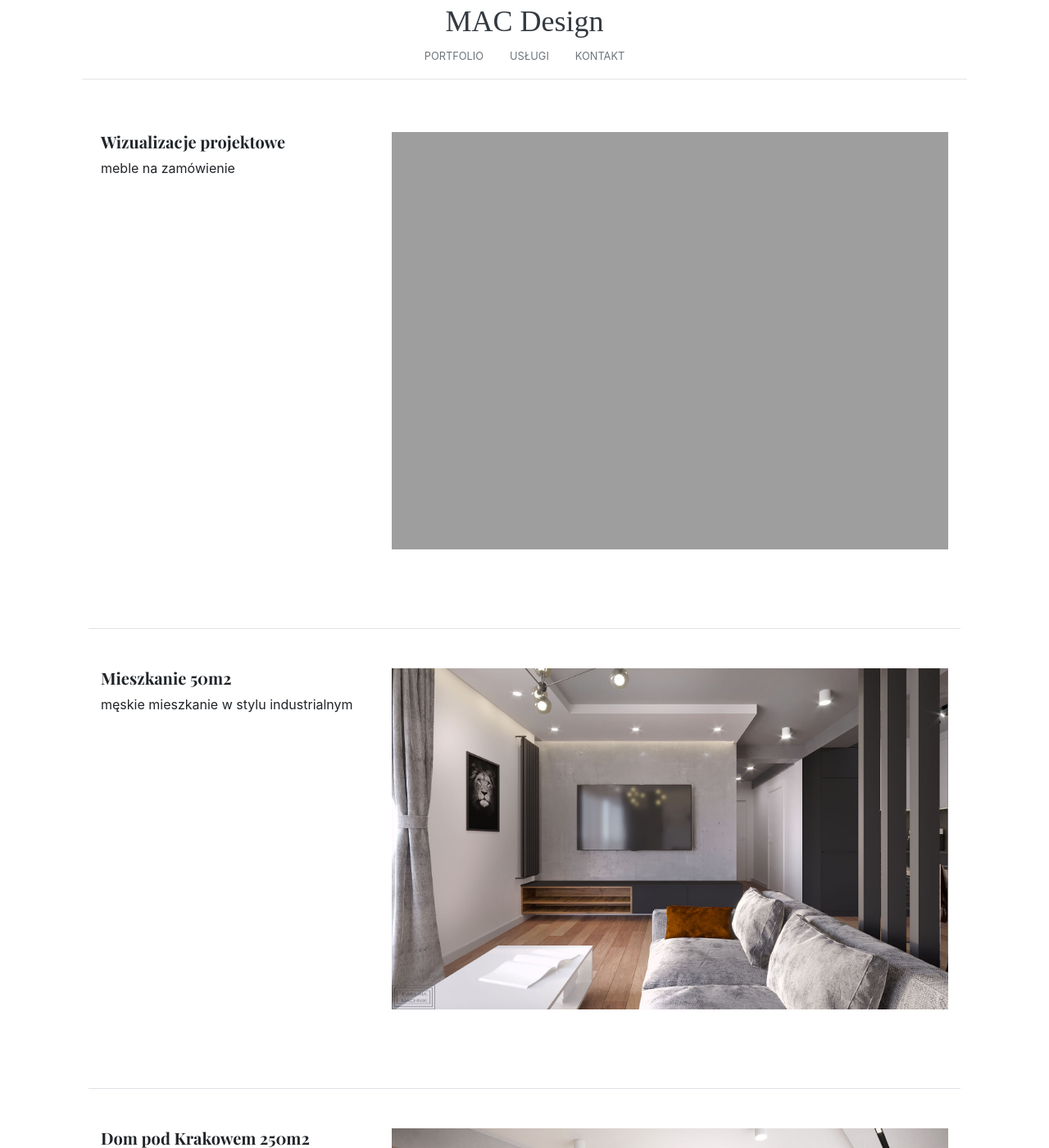
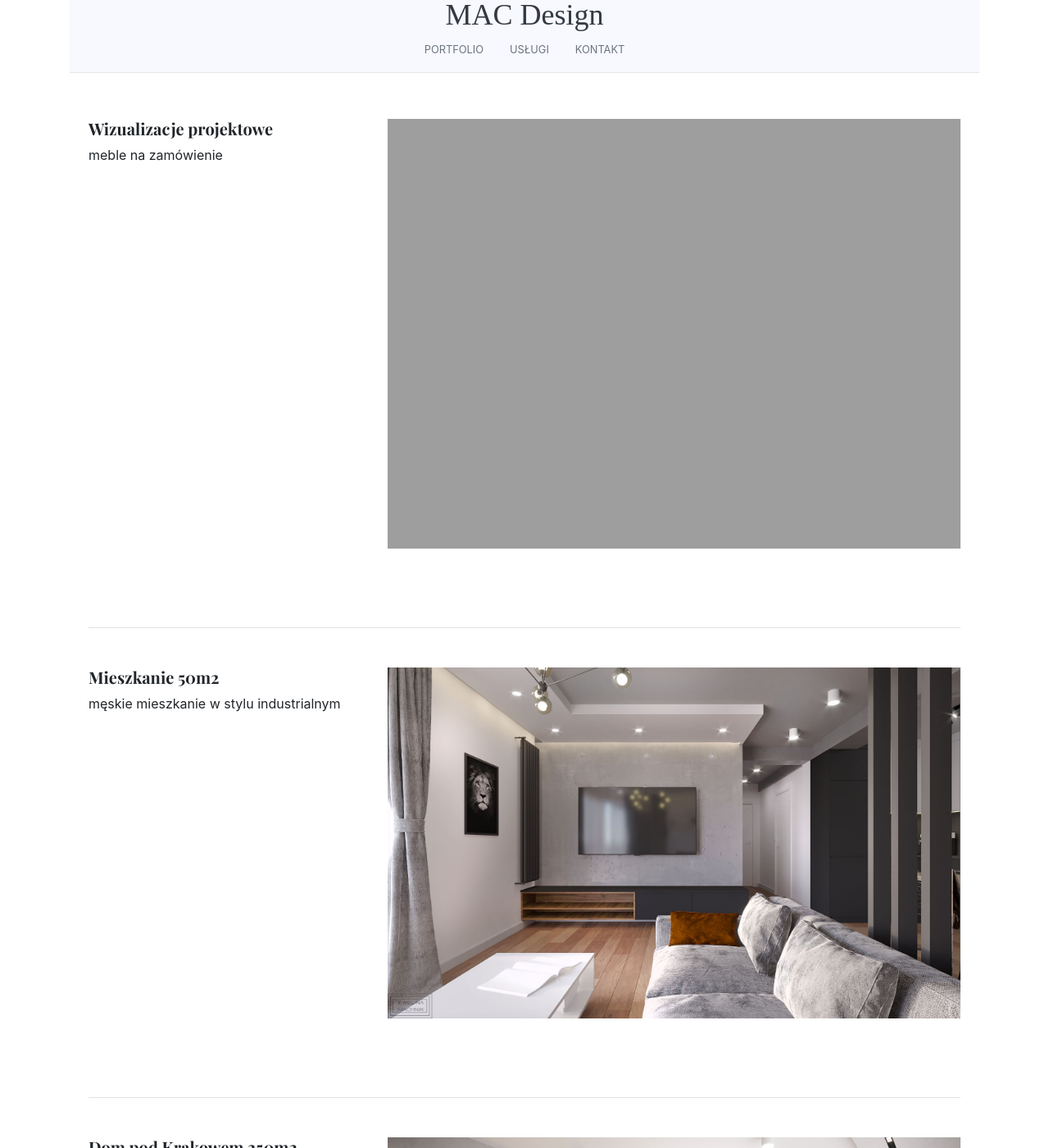
Before and after one commit to RMachnik/mac-design, a Jekyll site: the page built from index.html, in a window 1280 px wide and 1400 px high. Shown: the whole window at 82% size. Built offline with Jekyll 4.4.1, drawn with Linux system fonts in a browser that asks for light colours; nearby versions of some CDN libraries; some web fonts are replaced.

Commit message:
fixing css

```diff
--- a/_includes/header.html
+++ b/_includes/header.html
@@ -1,5 +1,5 @@
-<div class="container align-content-center sticky-top navigation">
-    <header class="blog-header my-2">
+<div class="align-content-center sticky-top navigation">
+    <header class="blog-header">
         <div class="col-12 text-center">
             <a class="blog-header-logo text-dark" href="{{ site.baseurl | prepend: site.url}}/">{{ site.title }}</a>
         </div>
--- a/_includes/lists/all_items.html
+++ b/_includes/lists/all_items.html
@@ -1,6 +1,6 @@
 {% assign posts = include.items | reverse %}
 {% for item in posts %}
-<div class="container gallery">
+<div class="gallery">
     <div class="card my-5 pb-5 border-0">
         <div class="row">
             <div class="col-md-4">
--- a/_layouts/default.html
+++ b/_layouts/default.html
@@ -3,11 +3,9 @@
 <head>
   {% include head.html %}
 </head>
-  <body class="vsc-initialized">
-    <div class="container">
+  <body class="vsc-initialized container">
       {% include header.html %}
       {{ content }}
-    </div>
 
     <footer class="blog-footer">
       {% include footer.html %}
@@ -17,7 +15,7 @@
     <script src="https://code.jquery.com/jquery-3.3.1.slim.min.js" integrity="sha384-q8i/X+965DzO0rT7abK41JStQIAqVgRVzpbzo5smXKp4YfRvH+8abtTE1Pi6jizo" crossorigin="anonymous"></script>
     <script src="https://cdnjs.cloudflare.com/ajax/libs/popper.js/1.14.7/umd/popper.min.js" integrity="sha384-UO2eT0CpHqdSJQ6hJty5KVphtPhzWj9WO1clHTMGa3JDZwrnQq4sF86dIHNDz0W1" crossorigin="anonymous"></script>
     <script src="https://stackpath.bootstrapcdn.com/bootstrap/4.3.1/js/bootstrap.min.js" integrity="sha384-JjSmVgyd0p3pXB1rRibZUAYoIIy6OrQ6VrjIEaFf/nJGzIxFDsf4x0xIM+B07jRM" crossorigin="anonymous"></script>
-    <script type="text/javascript" src="https://cdnjs.cloudflare.com/ajax/libs/lightbox2/2.10.0/js/lightbox-plus-jquery.min.js"></script>
-    <link rel="stylesheet" type="text/css" href="https://cdnjs.cloudflare.com/ajax/libs/lightbox2/2.10.0/css/lightbox.min.css" />
+    <script type="text/javascript" src="https://cdnjs.cloudflare.com/ajax/libs/lightbox2/2.11.3/js/lightbox-plus-jquery.min.js"></script>
+    <link rel="stylesheet" type="text/css" href="https://cdnjs.cloudflare.com/ajax/libs/lightbox2/2.11.3/css/lightbox.min.css" />
   </body>
 </html>
--- a/_layouts/gallery.html
+++ b/_layouts/gallery.html
@@ -1,7 +1,7 @@
 ---
 layout: default
 ---
-<div class="row justify-content-center">
+<div class="d-flex p-2">
         <div class="row">
             {% for image in page.images %}
                 <a href="{{ site.baseurl | prepend: site.url}}/assets/images/{{image}}" data-lightbox="lightbox" data-gallery="example-gallery" class="col-sm-4" style="padding: 10px">
--- a/assets/css/index.css
+++ b/assets/css/index.css
@@ -2,6 +2,7 @@
 
 .blog-header {
     line-height: 1;
+    background: #F8F8FF;
     border-bottom: 1px solid #e5e5e5;
     z-index: 10;
 }
@@ -162,6 +163,5 @@
     margin-bottom: 0;
 }
 .navigation {
-    z-index: 10;
     background: white;
 }
```
